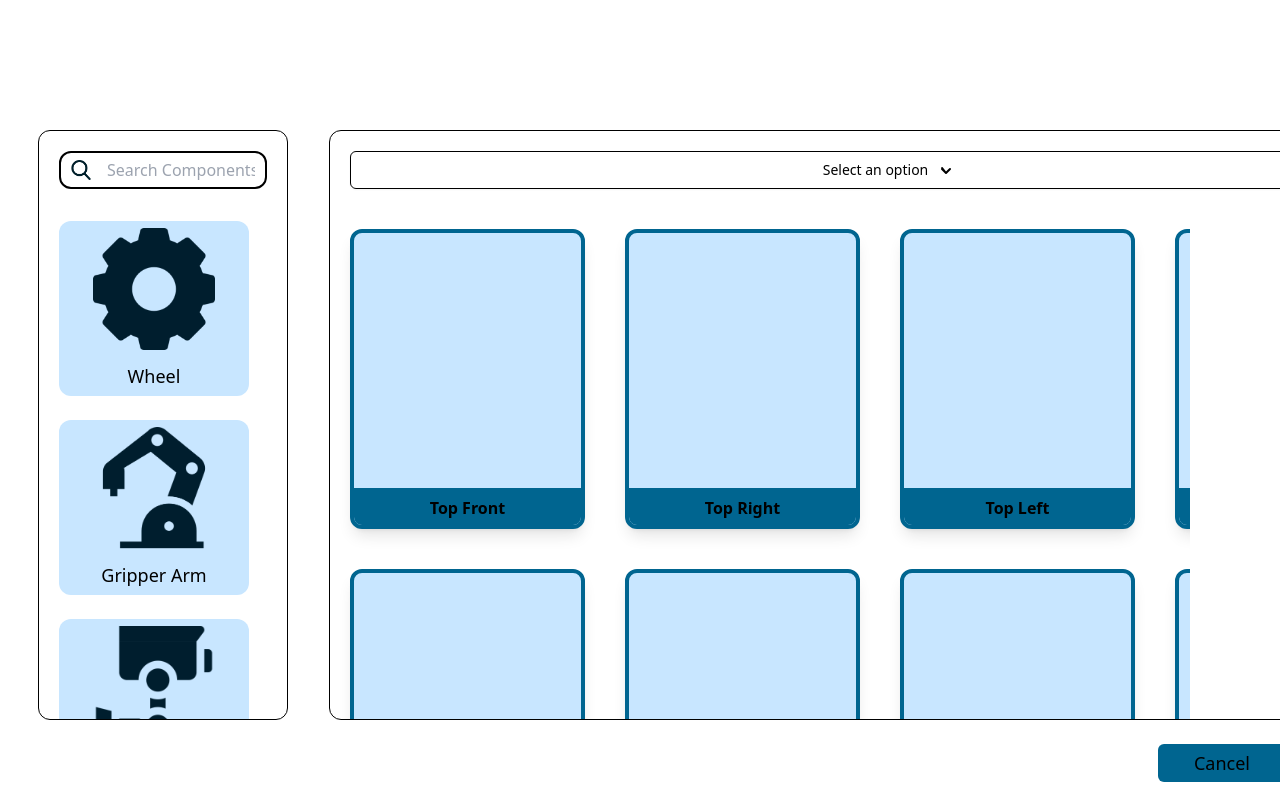
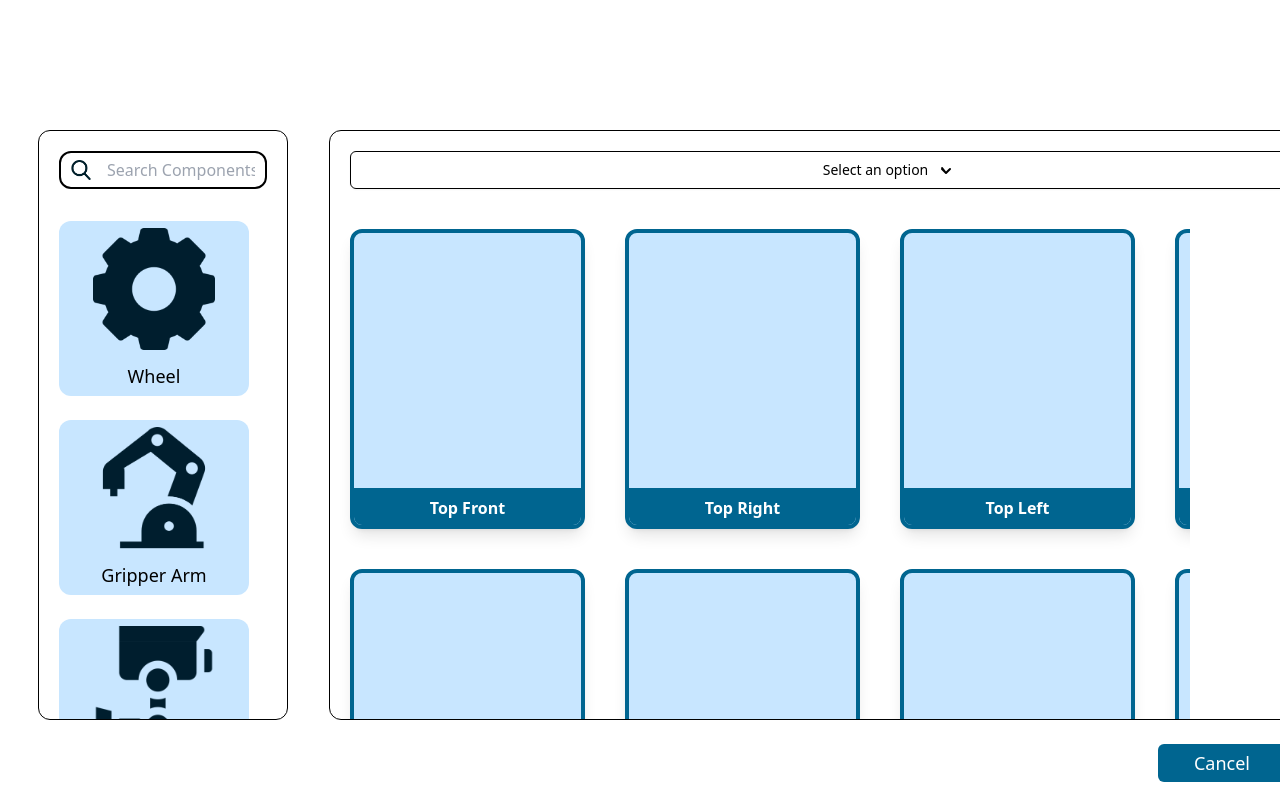
Before and after one commit to cepdnaclk/e19-3yp-Pera-Swarm-Modular-Robots, a React (Vite) app in the folder client-webapp/: page /robotConfig in a window 1280 px wide. Shown: the top 800 px of the page. Built offline with nearby package versions, Linux system fonts and the light colour scheme.

Commit message:
chane text colors from bg to accent

```diff
--- a/client-webapp/src/pages/robotConfig.jsx
+++ b/client-webapp/src/pages/robotConfig.jsx
@@ -108,13 +108,13 @@ const Container = ({
       {isHovered && droppedImages.length > 0 && (
         <button
           onClick={handleRemoveButtonClick}
-          className="absolute top-[10px] right-3 w-6 h-6 bg-f rounded-full text-bg cursor-pointer"
+          className="absolute top-[10px] right-3 w-6 h-6 bg-f rounded-full text-primary-accent cursor-pointer"
         >
           X
         </button>
       )}
       <div className="w-full flex items-center justify-center py-2 bg-primary mt-[35px]">
-        <div className="font-bold text-l mb-1 text-bg">{name}</div>
+        <div className="font-bold text-l mb-1 text-primary-accent">{name}</div>
       </div>
     </div>
   );
@@ -259,13 +259,13 @@ const RobotConfig = () => {
               </div>
             </div>
             <div className="flex flex-row gap-4  ml-[1120px] w-[21%] md:w-full ">
-              <Button className="cursor-pointer leading-[normal] w-[128px] h-[38px] text-2xl md:text-[18px] text-center text-bg bg-primary rounded-md transition ease-in-out delay-100 hover:-translate-y-1">
+              <Button className="cursor-pointer leading-[normal] w-[128px] h-[38px] text-2xl md:text-[18px] text-center text-primary-accent bg-primary rounded-md transition ease-in-out delay-100 hover:-translate-y-1">
                 Cancel
               </Button>
 
               <Button
                 onClick={sendDatatoBackend}
-                className="cursor-pointer leading-[normal] w-[128px] h-[38px] text-2xl md:text-[18px] text-center text-bg bg-primary rounded-md transition ease-in-out delay-100 hover:-translate-y-1"
+                className="cursor-pointer leading-[normal] w-[128px] h-[38px] text-2xl md:text-[18px] text-center text-primary-accent bg-primary rounded-md transition ease-in-out delay-100 hover:-translate-y-1"
               >
                 Next
               </Button>
```
